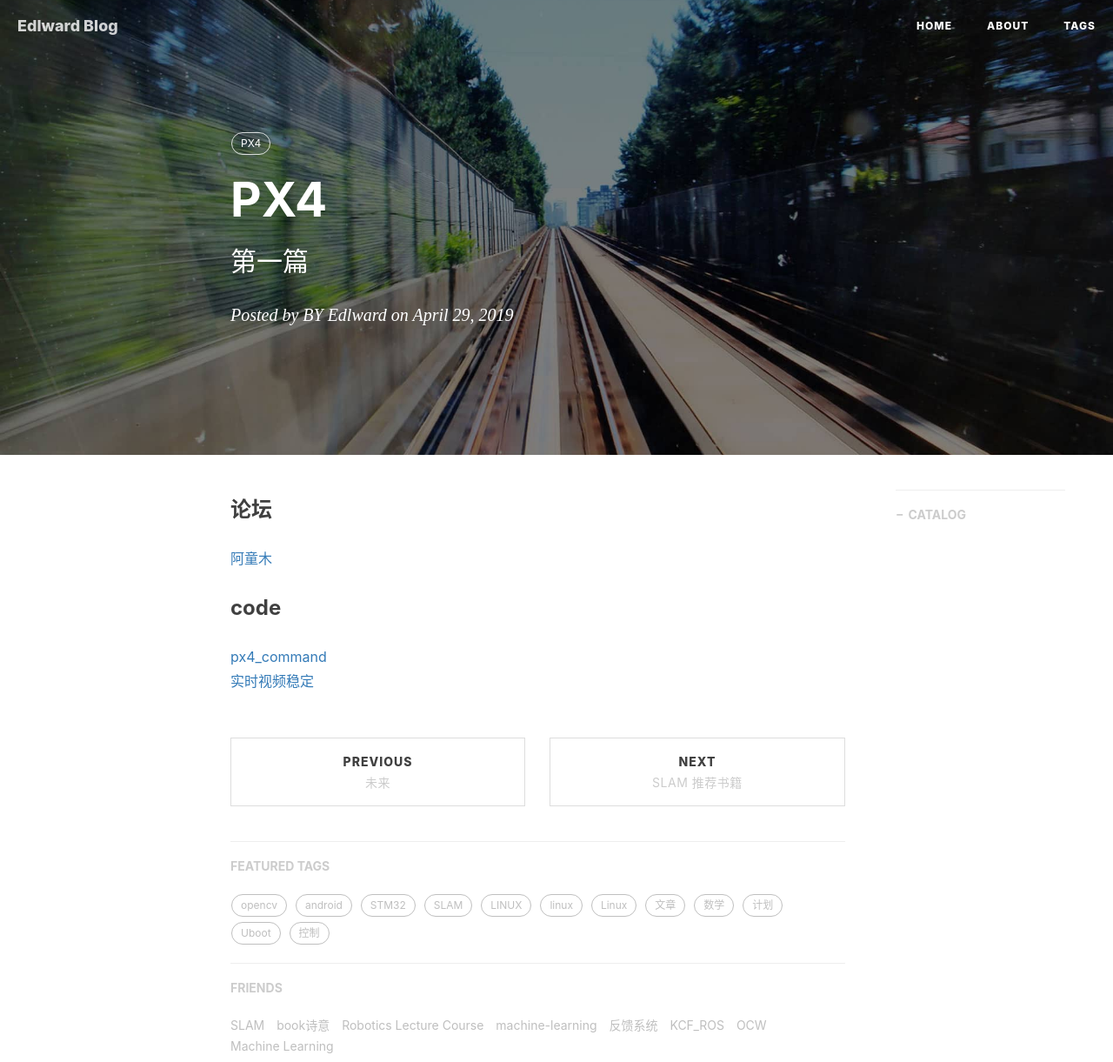
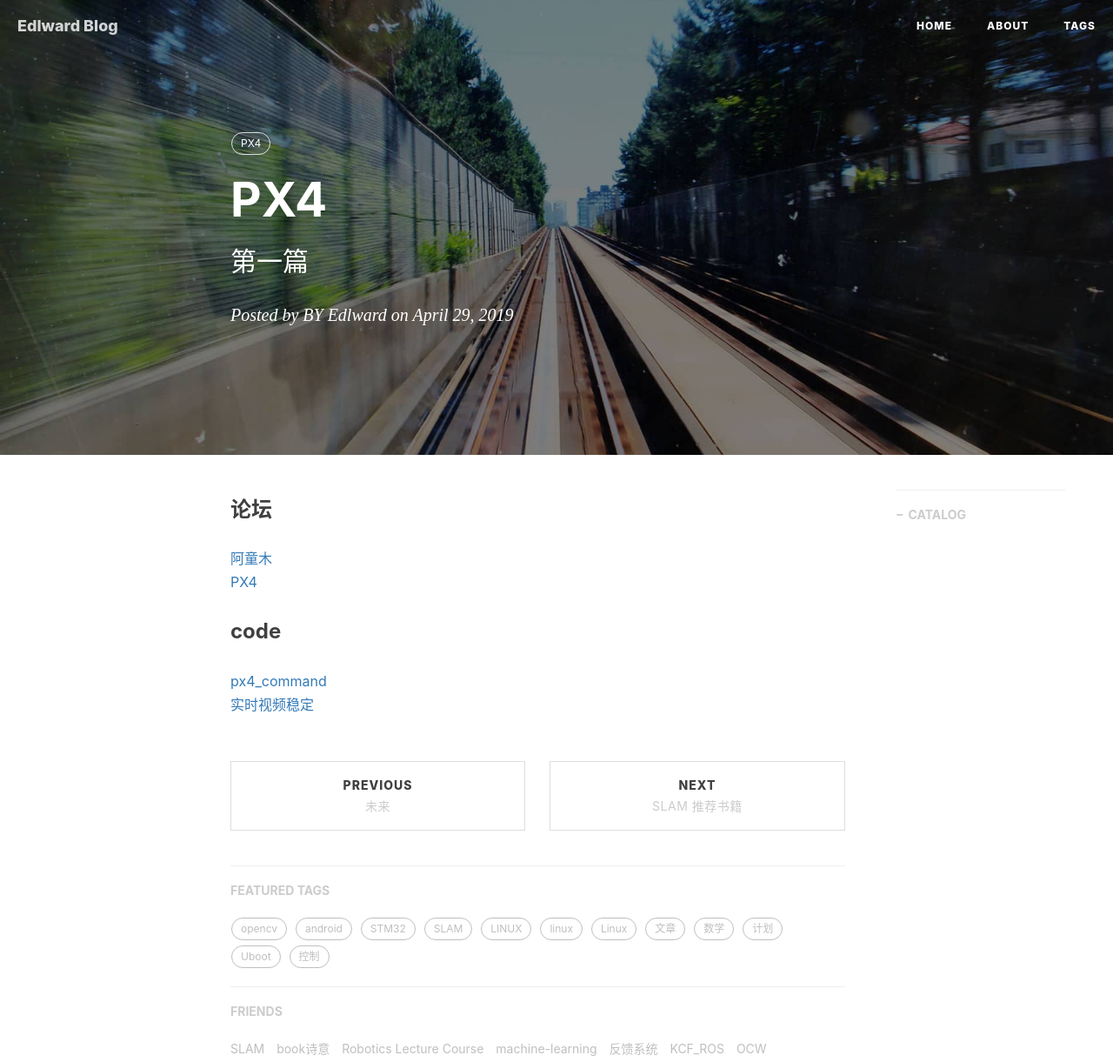
Before and after one commit to gary-robotics/dlward, a Jekyll site: the page built from _posts/2019-11-21-PX4-2019.markdown, in a window 1280 px wide, cut to the strip 0-1221 px from the top of the page. Shown: the whole strip at 87% size. Built offline with Jekyll 4.4.1, drawn with Linux system fonts in a browser that asks for light colours; nearby versions of some CDN libraries; comment, search, counter and statistics services are not loaded.

Commit message:
Update 2019-11-21-PX4-2019.markdown

```diff
--- a/_posts/2019-11-21-PX4-2019.markdown
+++ b/_posts/2019-11-21-PX4-2019.markdown
@@ -11,6 +11,7 @@ tags:                               #标签
 ---
 ### 论坛
 [阿童木](http://bbs.amovauto.com/)
+[PX4](https://docs.px4.cc/)
 
 ### code
 [px4_command](https://github.com/potato77/px4_command/blob/master/src/px4_pos_estimator.cpp)
```
